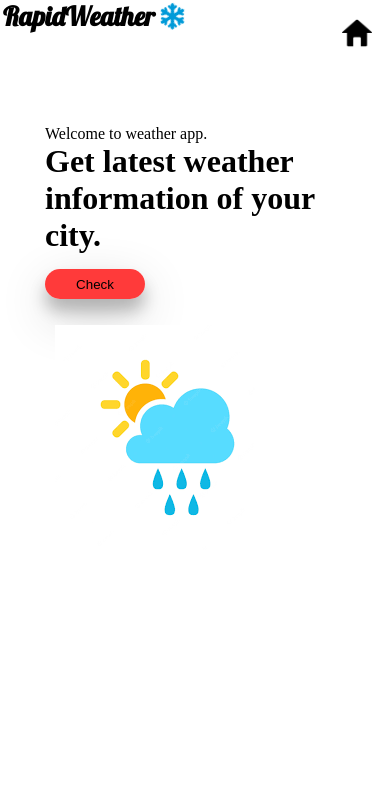
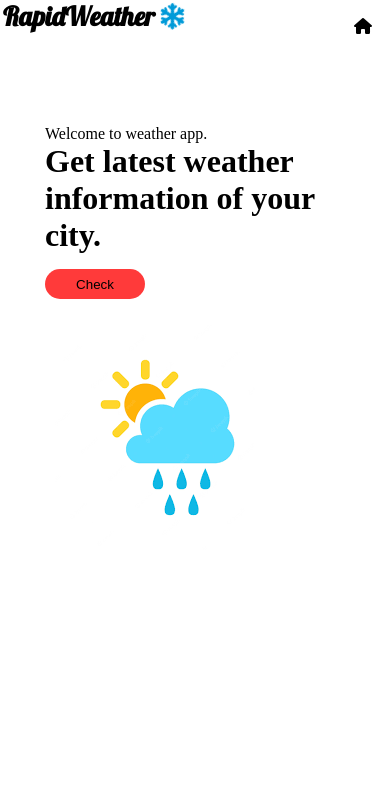
Before and after one commit to udais1ngh/weatherapp, a website: page in.html in a window 390 px wide. Shown: the top 795 px of the page. Drawn offline with Linux system fonts and the light colour scheme.

Commit message:
some changes made.

```diff
--- a/in.html
+++ b/in.html
@@ -19,11 +19,11 @@
         <nav>
             <div class="logo">
                 <h1 class="op">
-                    Rapid<span>Weather</span><span> </span><i class="fa-solid fa-snowflake"></i>
+                    Rapid<span>Weather</span><span> </span><i class="fa-solid fa-snowflake "></i>
                 </h1>
             </div>
-            <div>
-                <button class="openmenu"><img src="./img/home-button.png" style="width: 30px;height: 30px;"></button>
+            <div class="openmenu">
+                <i class="fa-solid fa-house "></i>
             </div>
             <ul class="mainmenu">
                 <li ><a class="pq " href="/">Home</a></li>
--- a/public/css/inc.css
+++ b/public/css/inc.css
@@ -409,6 +409,9 @@ align-items: center;
 }
 @media(max-width:800px)
 {
+    .btn{
+        box-shadow: none;
+    }
     .about{
         width: 250px;
         height: 250px;
```
Also changed, not shown: weather.html (+2 -2 lines).
